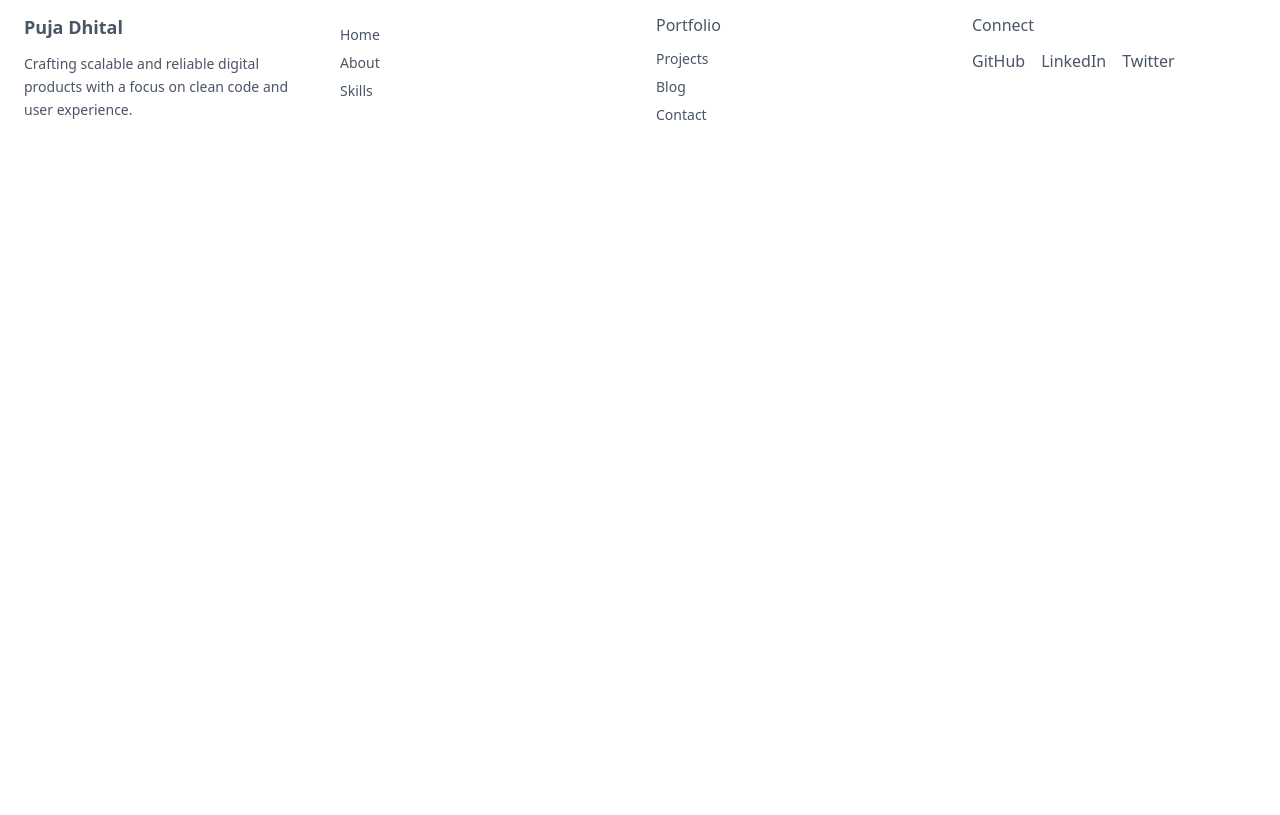
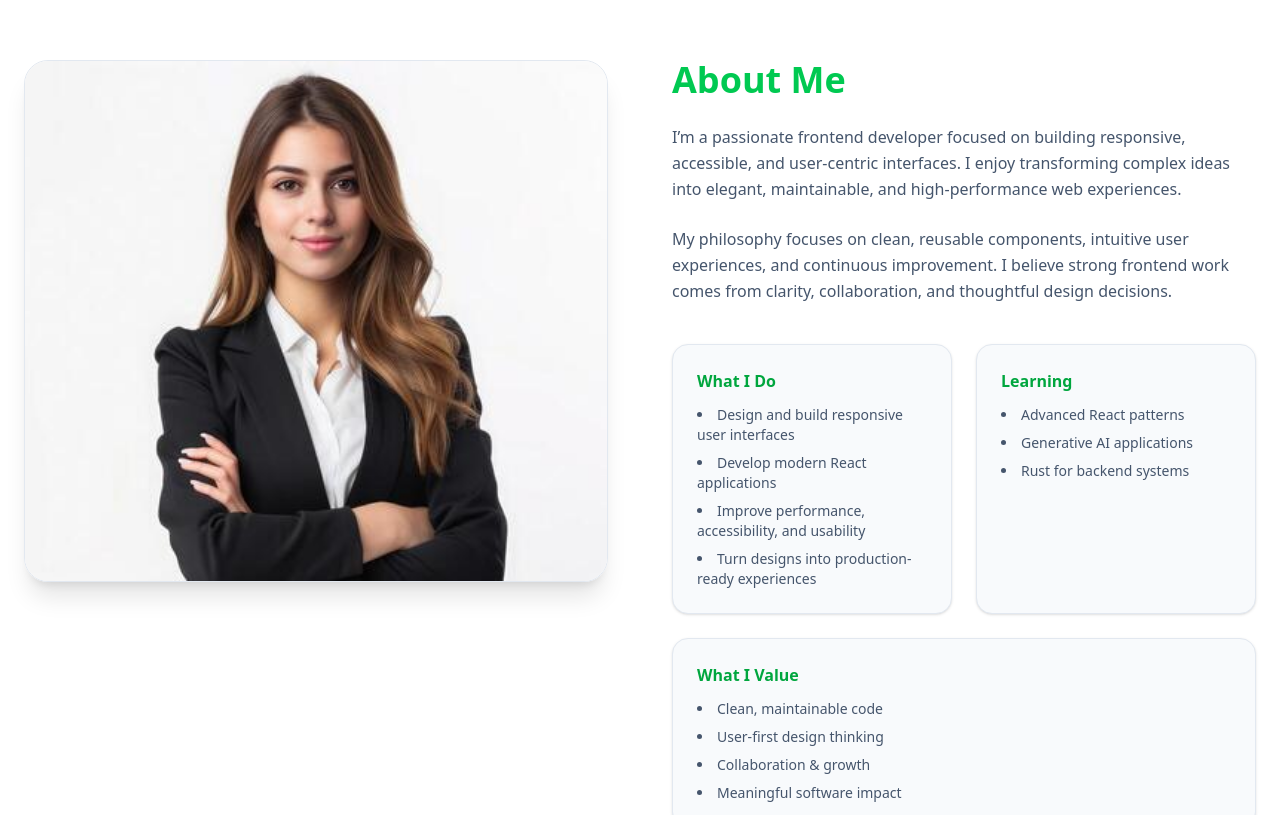
Before and after one commit to pujadhital-kritim/React-with-SEO-development, a React (Vite) app in the folder Portfolio/react/: page / in a window 1280 px wide. Shown: the part 560-1375 px from the top of the page. Before the commit the page ends 800 px from the top, so only its background shows below. Built offline with nearby package versions, Linux system fonts and the light colour scheme.

Commit message:
about page with framer motion for animation

```diff
--- a/Portfolio/react/package.json
+++ b/Portfolio/react/package.json
@@ -11,6 +11,7 @@
   },
   "dependencies": {
     "axios": "^1.13.2",
+    "framer-motion": "^12.25.0",
     "lucide-react": "^0.562.0",
     "react": "^19.2.0",
     "react-dom": "^19.2.0",
--- a/Portfolio/react/src/App.jsx
+++ b/Portfolio/react/src/App.jsx
@@ -2,6 +2,7 @@ import React from 'react'
 import Navbar from './component/Navbar'
 import Homepage from './pages/Homepage'
 import Footer from './component/Footer'
+import About from './pages/Aboutpage'
 
 const App = () => {
   return (
@@ -9,6 +10,7 @@ const App = () => {
 
   <Navbar/>
   <Homepage/>
+ <About/>
   <Footer/>
   </main>
   )
--- a/Portfolio/react/src/index.css
+++ b/Portfolio/react/src/index.css
@@ -1,13 +1,11 @@
 @import "tailwindcss";
 
-:root {
-  --color-primary: #22c55e;   /* light green */
-  --color-bg: #ffffff;
-  --color-text: #0f172a;
+html {
+  background-color: white;
+  color: #0f172a;
 }
 
-.dark {
-  --color-primary: #4ade80;   /* softer green for dark */
-  --color-bg: #020617;
-  --color-text: #e5e7eb;
+html.dark {
+  background-color: #0f172a;
+  color: #f8fafc;
 }
--- /dev/null
+++ b/Portfolio/react/src/pages/Aboutpage.jsx
@@ -0,0 +1,136 @@
+import React from "react";
+import { motion } from "framer-motion";
+
+const fadeUp = {
+  hidden: { opacity: 0, y: 40 },
+  visible: { opacity: 1, y: 0 },
+};
+
+const fadeLeft = {
+  hidden: { opacity: 0, x: -40 },
+  visible: { opacity: 1, x: 0 },
+};
+
+export default function About() {
+  return (
+    <section
+      id="about"
+      className="bg-white dark:bg-slate-800 transition-colors duration-300"
+      aria-labelledby="about-heading"
+    >
+      <div className="max-w-7xl mx-auto px-6 py-24 grid grid-cols-1 lg:grid-cols-2 gap-16">
+
+        {/* IMAGE */}
+        <motion.div
+          variants={fadeLeft}
+          initial="hidden"
+          whileInView="visible"
+          viewport={{ once: true }}
+          transition={{ duration: 0.7, ease: "easeOut" }}
+          className="relative"
+        >
+          <div className="relative overflow-hidden rounded-3xl border border-slate-200 dark:border-slate-700 shadow-xl dark:shadow-black/40">
+            <img
+              src="/temp.jpg"
+              alt="Puja Dhital – Full Stack Software Developer"
+              loading="lazy"
+              className="w-full h-[520px] object-cover"
+            />
+          </div>
+
+          {/* Glow */}
+          <div className="absolute inset-0 -z-10 bg-gradient-to-tr from-green-300/40 to-transparent dark:from-green-400/10 blur-3xl" />
+        </motion.div>
+
+        {/* CONTENT */}
+        <motion.article
+          initial="hidden"
+          whileInView="visible"
+          viewport={{ once: true }}
+          transition={{ staggerChildren: 0.15 }}
+          className="flex flex-col justify-center"
+        >
+          <motion.h2
+            variants={fadeUp}
+            id="about-heading"
+            className="text-4xl font-bold mb-6 text-green-500 dark:text-green-500"
+          >
+            About Me
+          </motion.h2>
+
+          <motion.p
+            variants={fadeUp}
+            className="text-slate-600 dark:text-slate-300 mb-6 leading-relaxed"
+          >
+           I’m a passionate frontend developer focused on building responsive, accessible, and user-centric interfaces. I enjoy transforming complex ideas into elegant, maintainable, and high-performance web experiences.
+          </motion.p>
+
+          <motion.p
+            variants={fadeUp}
+            className="text-slate-600 dark:text-slate-300 mb-10 leading-relaxed"
+          >
+            My philosophy focuses on clean, reusable components, intuitive user experiences, and continuous improvement. I believe strong frontend work comes from clarity, collaboration, and thoughtful design decisions.
+          </motion.p>
+
+          {/* CARDS */}
+          <div className="grid grid-cols-1 sm:grid-cols-2 gap-6">
+
+            {[
+              {
+                title: "What I Do",
+                items: [
+  "Design and build responsive user interfaces",
+  "Develop modern React applications",
+  "Improve performance, accessibility, and usability",
+  "Turn designs into production-ready experiences",
+]
+              },
+              {
+                title: "Learning",
+                items: [
+                  "Advanced React patterns",
+                  "Generative AI applications",
+                  "Rust for backend systems",
+                ],
+              },
+              {
+                title: "What I Value",
+                items: [
+                  "Clean, maintainable code",
+                  "User-first design thinking",
+                  "Collaboration & growth",
+                  "Meaningful software impact",
+                ],
+                wide: true,
+              },
+            ].map((card, i) => (
+              <motion.div
+                key={i}
+                variants={fadeUp}
+                whileHover={{ y: -6 }}
+                transition={{ type: "spring", stiffness: 200, damping: 15 }}
+                className={`
+                  rounded-2xl p-6
+                  bg-slate-50 dark:bg-slate-900
+                  border border-slate-200 dark:border-slate-800
+                  shadow-sm hover:shadow-lg
+                  ${card.wide ? "sm:col-span-2" : ""}
+                `}
+              >
+                <h3 className="text-green-600 dark:text-green-400 font-semibold mb-3">
+                  {card.title}
+                </h3>
+                <ul className="list-disc list-inside text-sm text-slate-600 dark:text-slate-300 space-y-2">
+                  {card.items.map((item, idx) => (
+                    <li key={idx}>{item}</li>
+                  ))}
+                </ul>
+              </motion.div>
+            ))}
+
+          </div>
+        </motion.article>
+      </div>
+    </section>
+  );
+}
--- a/Portfolio/react/tailwind.config.js
+++ b/Portfolio/react/tailwind.config.js
@@ -5,12 +5,20 @@ export default {
     "./index.html",
     "./src/**/*.{js,jsx,ts,tsx}"
   ],
-  theme: {
-    extend: {
-      colors: {
-        primary: "#22c55e",
+ theme: {
+  extend: {
+    colors: {
+      surface: {
+        light: "#ffffff",
+        dark: "#0f172a",
       },
+      textbase: {
+        light: "#0f172a",
+        dark: "#f8fafc",
+      },
+      primary: "#22c55e",
     },
   },
-  plugins: [],
+},
+
 };
```
Also changed, not shown: Portfolio/react/public/temp.jpg (added), Portfolio/react/src/component/Navbar.jsx (line endings or trailing spaces), Portfolio/react/src/component/ThemeToggle.jsx (line endings or trailing spaces), Portfolio/react/src/context/ThemeContext.jsx (line endings or trailing spaces), Portfolio/react/src/main.jsx (line endings or trailing spaces), Portfolio/react/src/pages/Homepage.jsx (line endings or trailing spaces), 1 other file (tests, documents, lock files or other folders).
